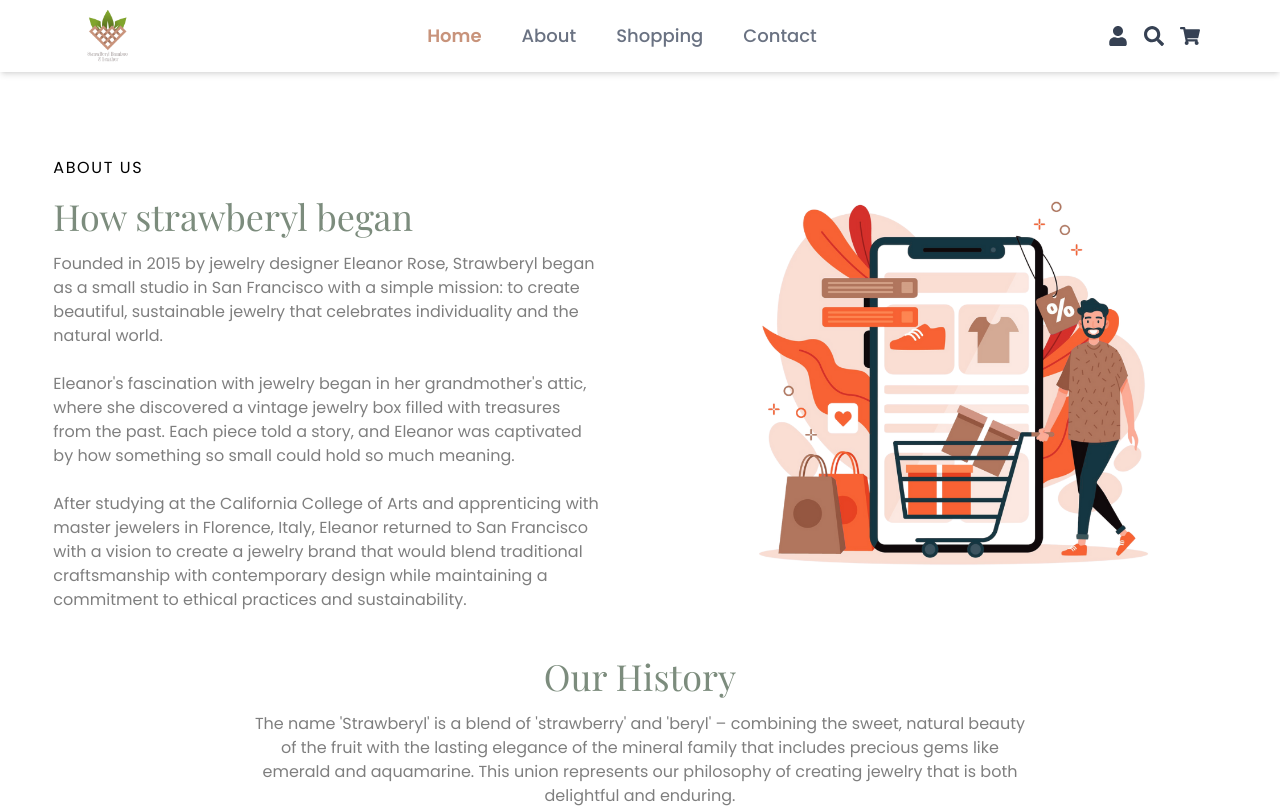
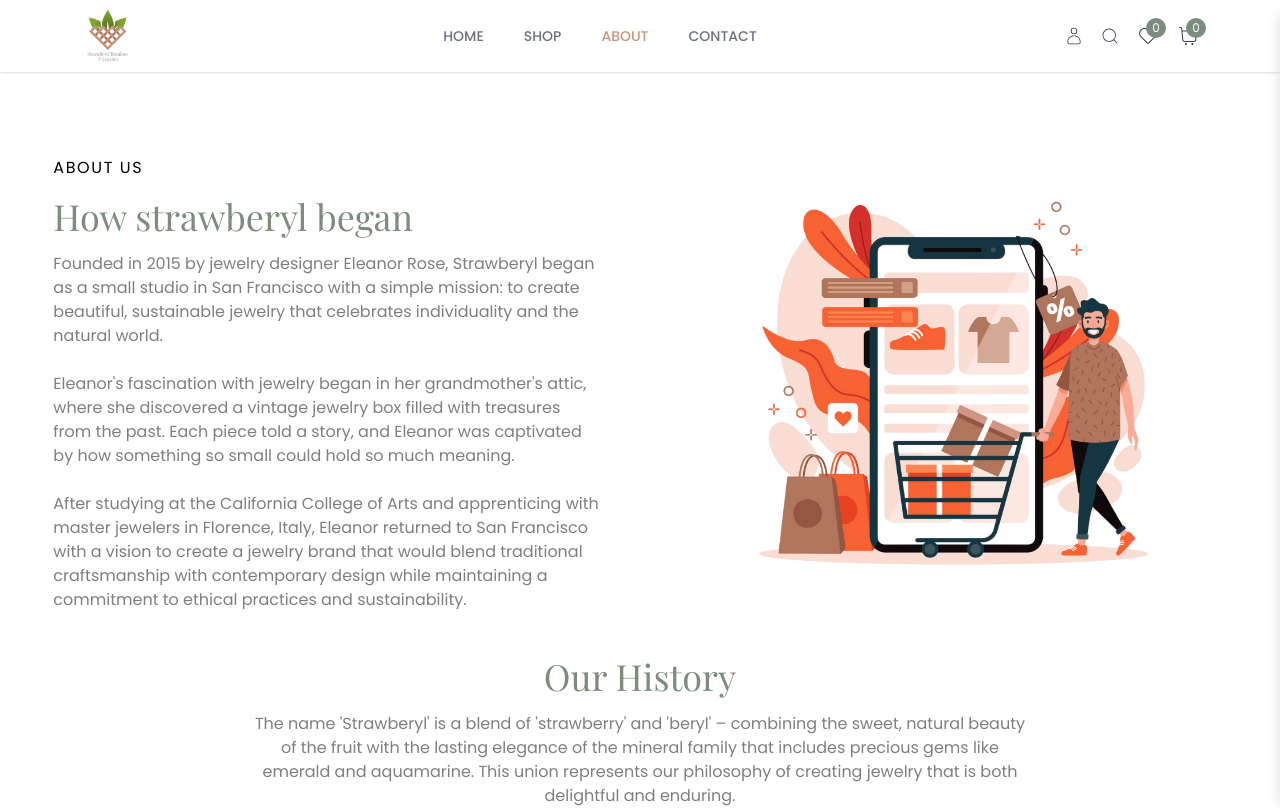
Before and after one commit to HlobisileLukhele/strawberyl-ecommerce, a React (Vite) app: page /about in a window 1280 px wide. Shown: the top 808 px of the page. Built offline with nearby package versions, Linux system fonts and the light colour scheme; a web font is replaced by a local one.

Commit message:
updated the navigation bar with active links, wishlist, cart & search drawers

```diff
--- a/src/shared/Navbar.jsx
+++ b/src/shared/Navbar.jsx
@@ -1,22 +1,40 @@
-import { useState } from "react";
-import { Link, Outlet } from "react-router-dom";
-import {FaSearch, FaShoppingCart, FaUser} from "react-icons/fa";
+import { useState, useEffect } from "react";
+import { Link, Outlet, useLocation } from "react-router-dom";
 import { FaBars } from "react-icons/fa6";
+import { HiOutlineShoppingBag } from "react-icons/hi2";
 import { LiaTimesSolid } from "react-icons/lia";
 import Footer from './Footer';
 import strawberylLogo from "@/assets/Strawberyl-logo.png";
-
+import { CiShoppingCart, CiSearch, CiUser, CiHeart } from "react-icons/ci";
 
 const Navbar = () => {
   const [isMenuOpen, setIsMenuOpen] = useState(false);
+  const [showSearchDrawer, setShowSearchDrawer] = useState(false);
+  const [showHeartDrawer, setShowHeartDrawer] = useState(false);
+  const [showCartDrawer, setShowCartDrawer] = useState(false);
+  const [isSticky, setIsSticky] = useState(false);
+  const location = useLocation();
+
   const toggleMenu = () => setIsMenuOpen(!isMenuOpen);
+  const toggleSearchDrawer = () => setShowSearchDrawer(!showSearchDrawer);
+  const toggleHeartDrawer = () => setShowHeartDrawer(!showHeartDrawer);
+  const toggleCartDrawer = () => setShowCartDrawer(!showCartDrawer);
+
+  useEffect(() => {
+    const handleScroll = () => {
+      setIsSticky(window.scrollY > 100);
+    };
+    window.addEventListener("scroll", handleScroll);
+    return () => window.removeEventListener("scroll", handleScroll);
+  }, []);
+
+  const navLinkClass = (path) =>
+    `hover:text-[#c8937b] ${location.pathname === path ? 'text-[#c8937b]' : ''}`;
 
   return (
     <>
-      <header className="bg-white shadow-md w-full">
-        {/* Main Nav */}
+      <header className={`bg-white shadow-sm w-full z-50 transition-all duration-300 ease-in-out ${isSticky ? 'sticky top-0' : ''}`}>
         <nav className="flex justify-between items-center px-4 lg:px-20 py-2">
-          {/* Logo */}
           <div className="flex items-center gap-3">
             <Link to="/">
               <img
@@ -27,44 +45,49 @@ const Navbar = () => {
             </Link>
           </div>
 
-          {/* Desktop Nav Links */}
-          <ul className="hidden lg:flex gap-10 text-gray-500 font-medium text-lg items-center">
-            <li>
-              <Link to="/" className="text-[#c8937b] font-bold">Home</Link>
-            </li>
-            <li>
-              <Link to="/about" className="hover:text-[#c8937b]">About</Link>
-            </li>
-            <li className="relative group">
-              <Link to="/shop" className="hover:text-[#c8937b]">Shopping</Link>
-            </li>
-            <li>
-              <Link to="/contact" className="hover:text-[#c8937b]">Contact</Link>
-            </li>
+          <ul className="hidden lg:flex gap-10 text-gray-500 font-medium text-sm uppercase items-center">
+            <li><Link to="/" className={navLinkClass("/")}>Home</Link></li>
+            <li><Link to="/shop" className={navLinkClass("/shop")}>Shop</Link></li>
+            <li><Link to="/about" className={navLinkClass("/about")}>About</Link></li>
+            <li><Link to="/contact" className={navLinkClass("/contact")}>Contact</Link></li>
           </ul>
 
-          {/* Right Icons */}
-          <div className="flex items-center gap-4 text-xl text-gray-700">
+          <div className="flex items-center gap-x-4 text-xl text-gray-700">
             <Link to="/login">
-              <FaUser className="cursor-pointer hover:text-[#c8937b]" />
+              <CiUser className="cursor-pointer hover:text-[#c8937b]" />
             </Link>
-            <FaSearch className="cursor-pointer hover:text-[#c8937b]" />
-            <FaShoppingCart className="cursor-pointer hover:text-[#c8937b]" />
 
-            {/* Hamburger Icon */}
-            <FaBars
-              className="lg:hidden cursor-pointer"
-              onClick={toggleMenu}
-            />
+            <CiSearch onClick={toggleSearchDrawer} className="cursor-pointer hover:text-[#c8937b]" />
+
+            <div
+              onClick={toggleHeartDrawer}
+              className="relative flex items-center justify-center h-6 w-6 cursor-pointer group"
+            >
+              <CiHeart className="size-6 group-hover:text-[#c8937b]" />
+              <span className="absolute -top-1.5 -right-1.5 h-5 w-5 text-xs flex items-center justify-center rounded-full bg-[#7c8c7d] text-white">
+                0
+              </span>
+            </div>
+
+            <div
+              onClick={toggleCartDrawer}
+              className="relative flex items-center justify-center h-6 w-6 cursor-pointer group"
+            >
+              <CiShoppingCart className="size-6 group-hover:text-[#c8937b]" />
+              <span className="absolute -top-1.5 -right-1.5 h-5 w-5 text-xs flex items-center justify-center rounded-full bg-[#7c8c7d] text-white">
+                0
+              </span>
+            </div>
+
+            <FaBars className="lg:hidden cursor-pointer" onClick={toggleMenu} />
           </div>
         </nav>
 
-        {/* Mobile Menu */}
         {isMenuOpen && (
           <div className="lg:hidden fixed top-0 right-0 w-64 h-full bg-white shadow-lg z-50 p-5 transition-transform">
             <div className="flex justify-end mb-4">
               <LiaTimesSolid
-                className="text-2xl cursor-pointer"
+                className="text-2xl cursor-pointer hover:text-[#c8937b]"
                 onClick={toggleMenu}
               />
             </div>
@@ -77,6 +100,54 @@ const Navbar = () => {
           </div>
         )}
       </header>
+
+      {showSearchDrawer && (
+        <div className="fixed top-0 left-0 w-full h-full bg-white z-50 flex items-center justify-center flex-col transition-all duration-300">
+          <button
+            onClick={toggleSearchDrawer}
+            className="absolute top-4 right-6 text-2xl hover:text-[#c8937b] hover:cursor-pointer"
+          >
+            <LiaTimesSolid />
+          </button>
+          <div className="relative w-4/5 max-w-xl">
+            <input
+              type="text"
+              placeholder="Search for products..."
+              className="w-full border border-gray-300 rounded-md px-12 py-3 text-lg focus:outline-none"
+            />
+            <CiSearch className="absolute top-4 left-4 text-gray-400 size-6" />
+          </div>
+        </div>
+      )}
+
+      <div className={`fixed top-0 right-0 h-full w-96 bg-white shadow-lg z-50 p-6 transition-transform duration-300 transform ${showHeartDrawer ? 'translate-x-0' : 'translate-x-full'}`}>
+        <button
+          onClick={toggleHeartDrawer}
+          className="absolute top-4 right-4 text-xl hover:text-[#c8937b] hover:cursor-pointer"
+        >
+          <LiaTimesSolid />
+        </button>
+        <div className="mt-14 flex flex-col items-center text-center">
+          <CiHeart className="text-3xl text-gray-400 mb-3" />
+          <h2 className="text-xl font-semibold mb-2">Your Wishlist</h2>
+          <p className="text-gray-500">Your wishlist is currently empty.</p>
+        </div>
+      </div>
+
+      <div className={`fixed top-0 right-0 h-full w-96 bg-white shadow-lg z-50 p-6 transition-transform duration-300 transform ${showCartDrawer ? 'translate-x-0' : 'translate-x-full'}`}>
+        <button
+          onClick={toggleCartDrawer}
+          className="absolute top-4 right-4 text-xl hover:text-[#c8937b] hover:cursor-pointer"
+        >
+          <LiaTimesSolid />
+        </button>
+        <div className="mt-14 flex flex-col items-center text-center">
+          <HiOutlineShoppingBag className="text-3xl text-gray-400 mb-3" />
+          <h2 className="text-xl font-semibold mb-2">Shopping Cart</h2>
+          <p className="text-gray-500">Your shopping cart is currently empty.</p>
+        </div>
+      </div>
+
       <Outlet />
       <Footer />
     </>
```
